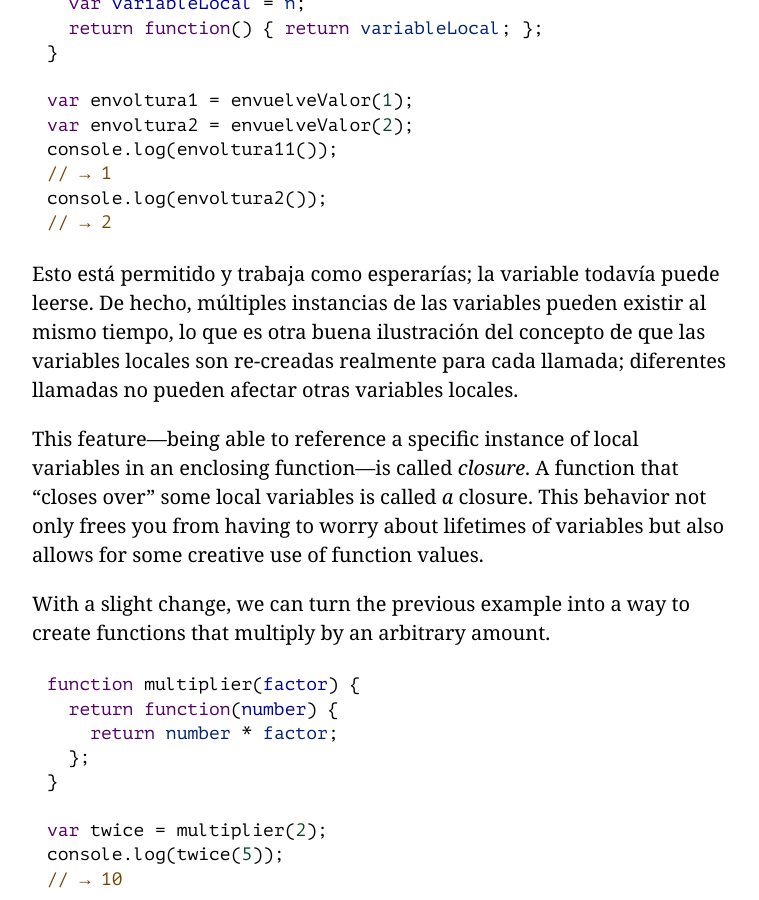
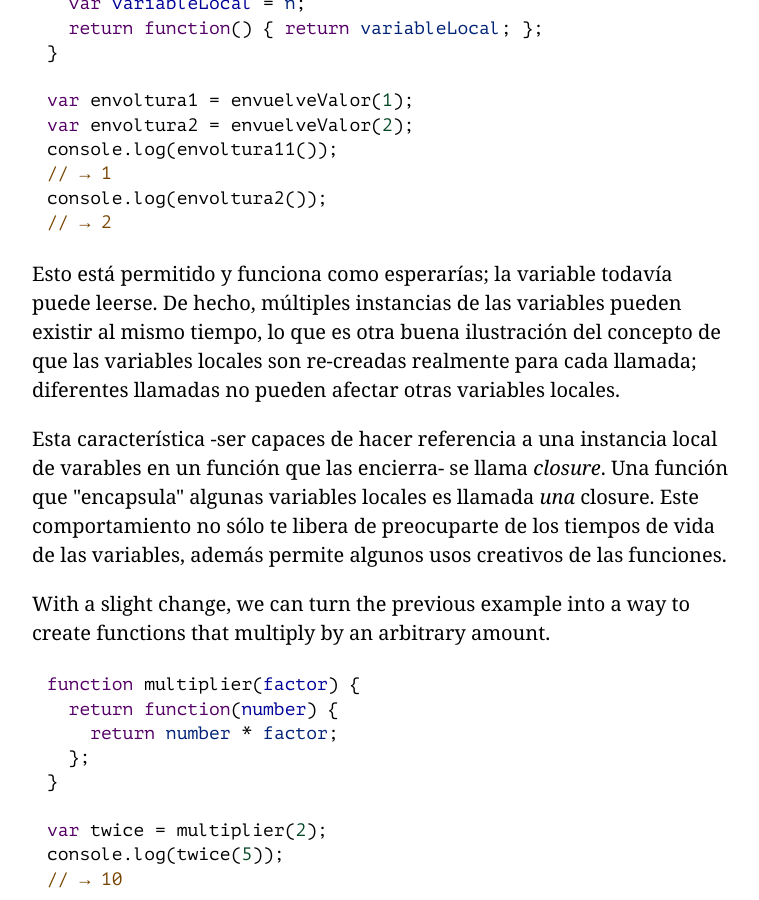
Before and after one commit to hectorip/Eloquent-JavaScript-ES-online, a Jekyll site: the page chapters/03_functions.html, which Jekyll copies as it is, in a window 1280 px wide and 900 px high, scrolled down 10087 px. Shown: the whole window, without its empty margins (258-1017 px from the left). Built offline with Jekyll 4.4.1, drawn with Linux system fonts in a browser that asks for light colours; nearby versions of some CDN libraries; library files that are not in the unit come from our copies.

Commit message:
Un poco d avance

```diff
--- a/chapters/03_functions.html
+++ b/chapters/03_functions.html
@@ -370,16 +370,17 @@ función que accede y devuelve esta variable local.</p>
 <span class="cm-comment">// → 1</span>
 <span class="cm-variable">console</span>.<span class="cm-property">log</span>(<span class="cm-variable">envoltura2</span>());
 <span class="cm-comment">// → 2</span></pre>
-<p><a class=p_ident id="p_7RHFNfs+6E" href="#p_7RHFNfs+6E"></a>Esto está permitido y trabaja como esperarías; la variable todavía puede
+<p><a class=p_ident id="p_7RHFNfs+6E" href="#p_7RHFNfs+6E"></a>Esto está permitido y funciona como esperarías; la variable todavía puede
 leerse. De hecho, múltiples instancias de las variables pueden existir
 al mismo tiempo, lo que es otra buena ilustración del concepto de que las
 variables locales son re-creadas realmente para cada llamada; diferentes
 llamadas no pueden afectar otras variables locales.</p>
-<p><a class=p_ident id="p_psCFtoqbmB" href="#p_psCFtoqbmB"></a>This feature—being able to reference a specific instance of local
-variables in an enclosing function—is called <em>closure</em>. A function
-that “closes over” some local variables is called <em>a</em> closure. This
-behavior not only frees you from having to worry about lifetimes of
-variables but also allows for some creative use of function values.</p>
+<p><a class=p_ident id="p_MeN/dq9I07" href="#p_MeN/dq9I07"></a>Esta característica -ser capaces de hacer referencia a una instancia
+local de varables en un función que las encierra- se llama <em><em>closure</em></em>.
+Una función que "encapsula" algunas variables locales es llamada <em>una</em>
+closure. Este comportamiento no sólo te libera de preocuparte de los
+tiempos de vida de las variables, además permite algunos usos creativos
+de las funciones.</p>
 <p><a class=p_ident id="p_YtnB1+ZhQb" href="#p_YtnB1+ZhQb"></a>With a slight change, we can turn the
 previous example into a way to create functions that multiply by an
 arbitrary amount.</p>
```
